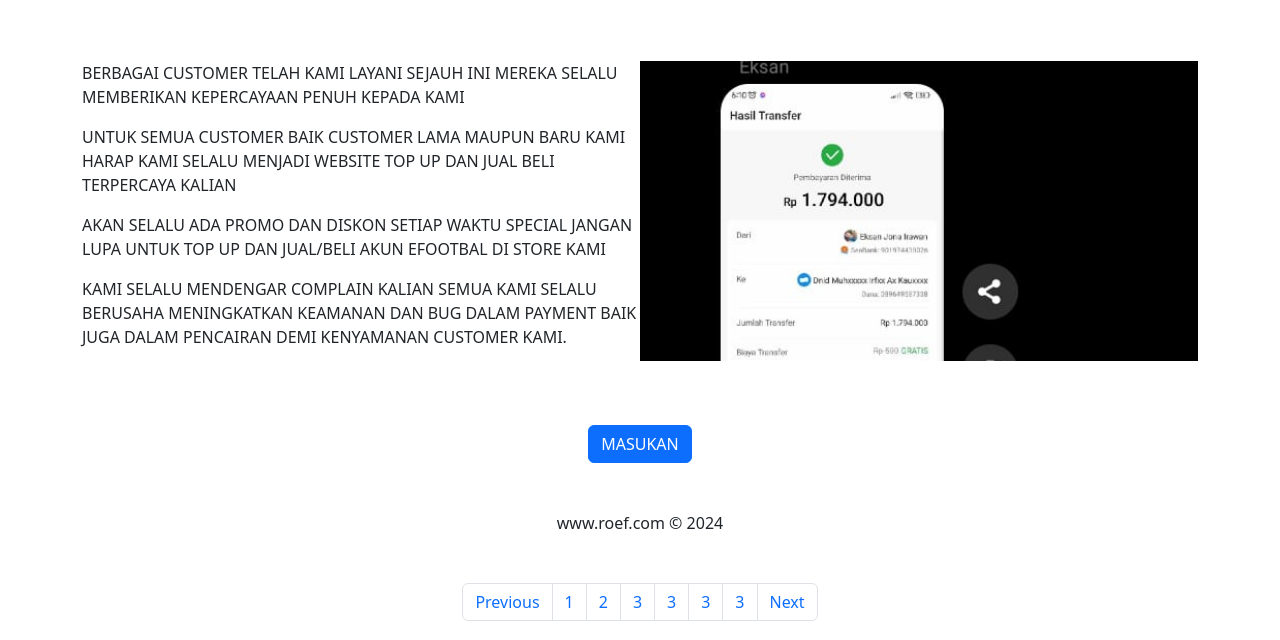
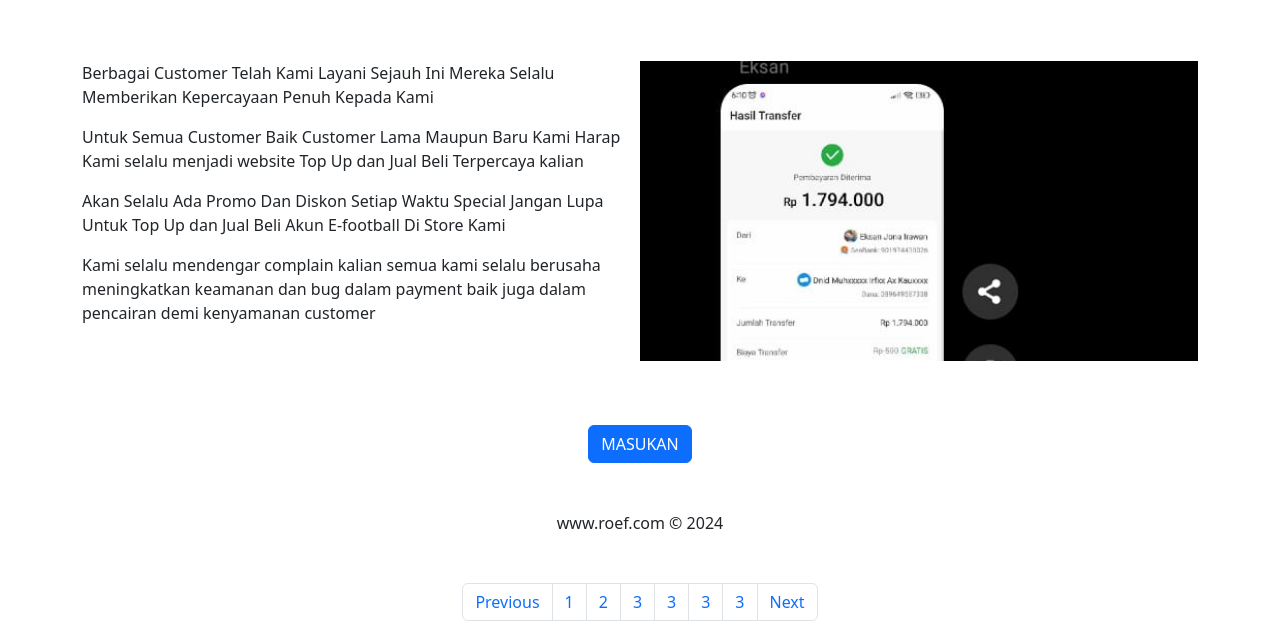
Before and after one commit to IRFANALKA/WEB-ALKA-BARU, a plain HTML site: page TESTIMONI.html in a window 1280 px wide. Shown: the part 160-800 px from the top of the page. Drawn offline with Linux system fonts and the light colour scheme.

Commit message:
UPDATE BARU TEXT PADA  TESTIMONI

```diff
--- a/TESTIMONI.html
+++ b/TESTIMONI.html
@@ -74,21 +74,21 @@
               height="300"
             />
             <p>
-              BERBAGAI CUSTOMER TELAH KAMI LAYANI SEJAUH INI
-              MEREKA SELALU MEMBERIKAN KEPERCAYAAN PENUH KEPADA KAMI
+              Berbagai Customer Telah Kami Layani Sejauh Ini
+              Mereka Selalu Memberikan Kepercayaan Penuh Kepada Kami
             </p>
             <p>
-              UNTUK SEMUA CUSTOMER BAIK CUSTOMER LAMA MAUPUN BARU
-              KAMI HARAP KAMI SELALU MENJADI WEBSITE TOP UP DAN JUAL BELI TERPERCAYA KALIAN
+              Untuk Semua Customer Baik Customer Lama Maupun Baru Kami Harap Kami
+              selalu menjadi website Top Up dan Jual Beli Terpercaya kalian
             </p>
             <p>
-              AKAN SELALU ADA PROMO DAN DISKON SETIAP WAKTU SPECIAL
-              JANGAN LUPA UNTUK TOP UP DAN JUAL/BELI AKUN EFOOTBAL DI STORE KAMI
+              Akan Selalu Ada Promo  Dan Diskon Setiap Waktu Special
+              Jangan Lupa Untuk Top Up dan Jual Beli Akun E-football Di Store Kami
             </p>
             <p>
-              KAMI SELALU MENDENGAR COMPLAIN KALIAN SEMUA
-              KAMI SELALU BERUSAHA MENINGKATKAN KEAMANAN DAN BUG DALAM PAYMENT
-              BAIK JUGA DALAM PENCAIRAN DEMI KENYAMANAN CUSTOMER KAMI.
+              Kami selalu mendengar complain kalian semua
+              kami selalu berusaha meningkatkan keamanan dan bug dalam payment
+              baik juga dalam pencairan demi kenyamanan customer
             </p>
           </div>
         </div>
```
